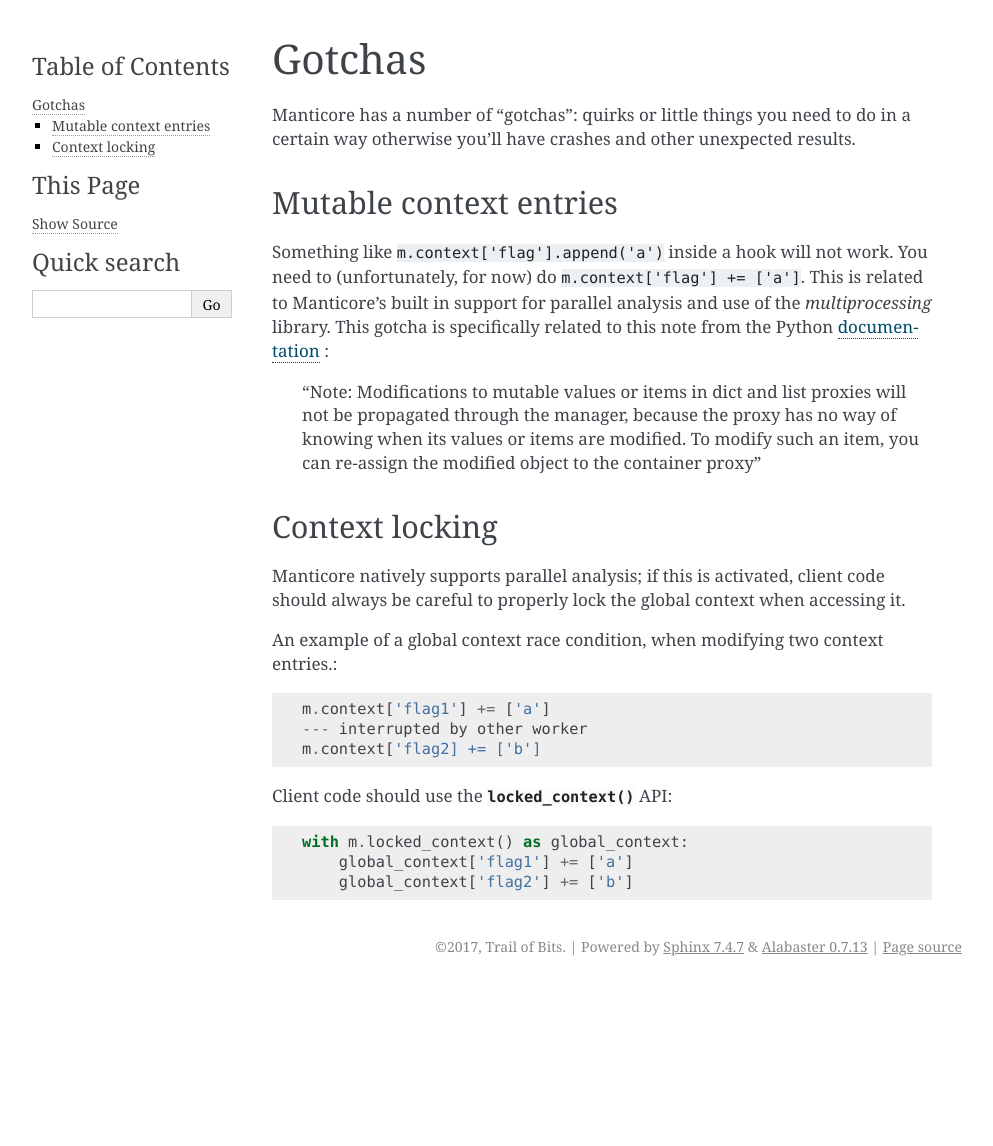
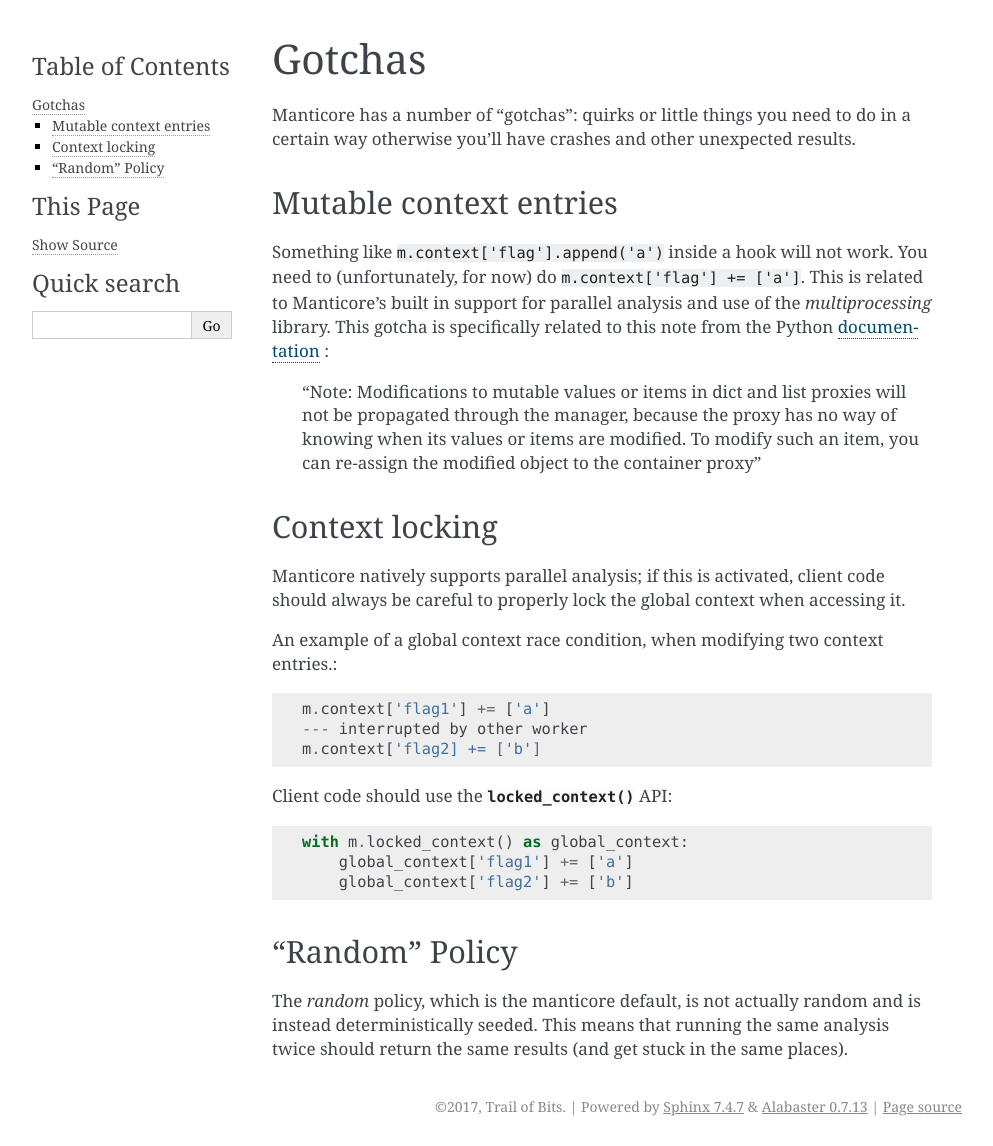
Before and after one commit to trailofbits/manticore, a Sphinx documentation site: the page built from docs/gotchas.rst, in a window 1280 px wide. Shown: the whole page, without its empty margins (148-1141 px from the left). Built offline with Sphinx 7.4.7, drawn with Linux system fonts in a browser that asks for light colours; before the commit the page ends 986 px from its top, so only the background shows below that.

Commit message:
document new random behavior

```diff
--- a/docs/gotchas.rst
+++ b/docs/gotchas.rst
@@ -29,3 +29,8 @@ Client code should use the :meth:`~manticore.Manticore.locked_context` API::
     with m.locked_context() as global_context:
         global_context['flag1'] += ['a']
         global_context['flag2'] += ['b']
+
+"Random" Policy
+---------------
+
+The `random` policy, which is the manticore default, is not actually random and is instead deterministically seeded. This means that running the same analysis twice should return the same results (and get stuck in the same places).
```
